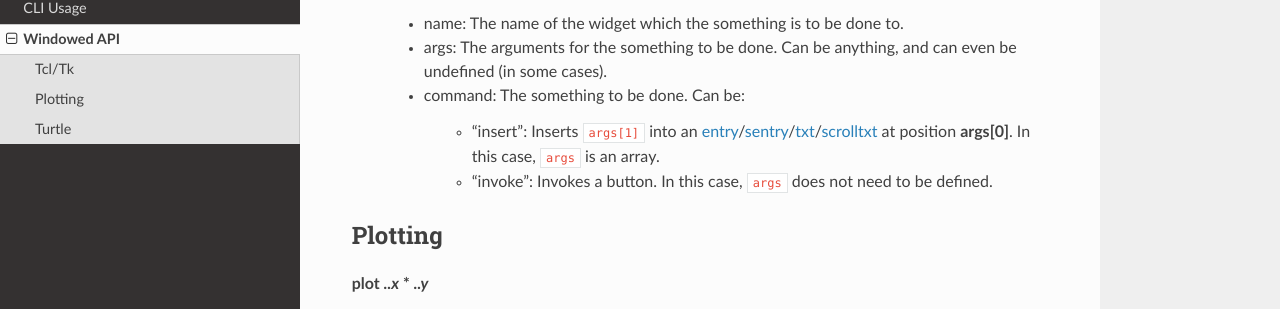
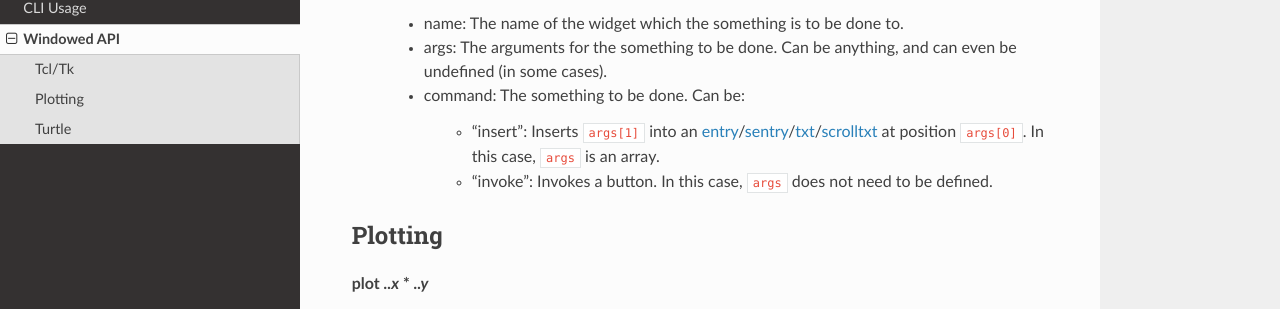
Before and after one commit to tiashDev/pic-docs, a Sphinx documentation site: the page built from docs/source/win-api.rst, in a window 1280 px wide and 900 px high, scrolled down 1663 px. Shown: the part 137-446 px from the top of the window. Built offline with Sphinx 7.4.7 and the Read the Docs theme 2.0.0, drawn with Linux system fonts in a browser that asks for light colours.

```diff
--- a/docs/source/win-api.rst
+++ b/docs/source/win-api.rst
@@ -98,7 +98,7 @@ modify *..j*
        * args: The arguments for the something to be done. Can be anything, and can even be undefined (in some cases).
        * command: The something to be done.
          Can be:
-	   * "insert": Inserts ``args[1]`` into an `entry <#entry>`_/`sentry <#sentry>`_/`txt <#txt>`_/`scrolltxt <#scrolltxt>`_ at position **args[0]**. In this case, ``args`` is an array.
+	   * "insert": Inserts ``args[1]`` into an `entry <#entry>`_/`sentry <#sentry>`_/`txt <#txt>`_/`scrolltxt <#scrolltxt>`_ at position ``args[0]``. In this case, ``args`` is an array.
 	   * "invoke": Invokes a button. In this case, ``args`` does not need to be defined.
 
 Plotting
```
